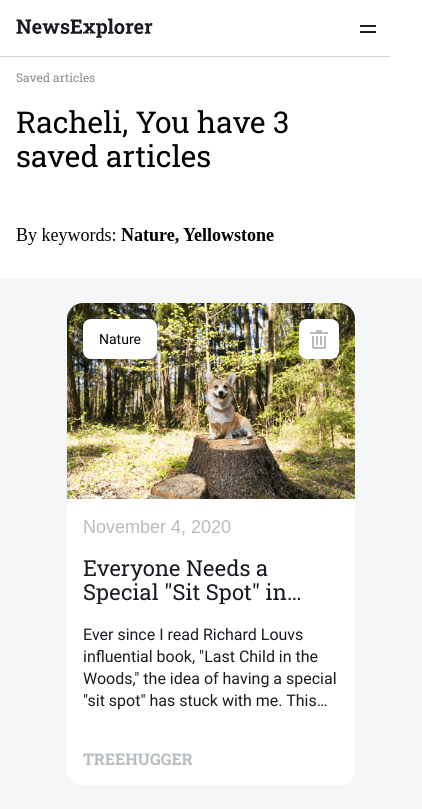
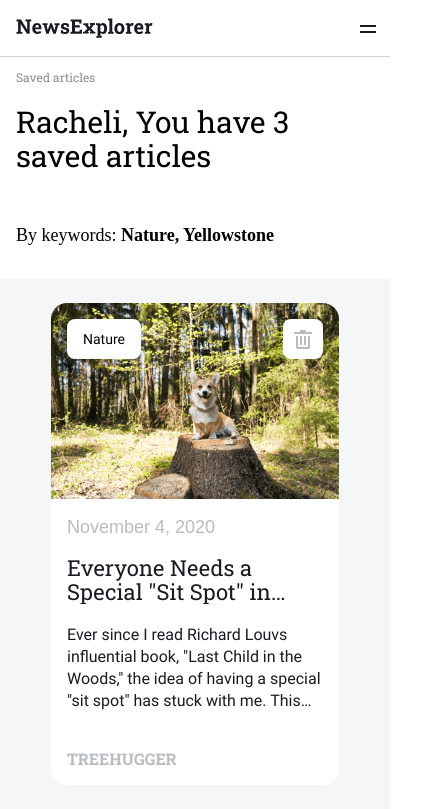
Before and after one commit to Rachelidekel/news-explorer-frontend, a React (Create React App) app: page /saved-news in a window 390 px wide. Shown: the top 809 px of the page, 422 px wide, since content can reach past the window. Built offline with nearby package versions, Linux system fonts and the light colour scheme.

Commit message:
more repactoring

```diff
--- a/src/components/NewsCardList/NewsCardList.css
+++ b/src/components/NewsCardList/NewsCardList.css
@@ -27,6 +27,6 @@
   .cards {
     grid-template-columns: repeat(1, 1fr);
     grid-gap: 10px;
-    max-width: 288px;
+    width: 288px;
   }
 }
--- a/src/components/SavedNews/SavedNews.css
+++ b/src/components/SavedNews/SavedNews.css
@@ -2,6 +2,11 @@
   background-color: rgba(245, 246, 247, 1);
   max-width: 1360px;
   padding: 80px 106px;
+}
+
+.saved-news__container {
+  max-width: 100%;
+  margin: 0 auto;
 }
 
 @media screen and (max-width: 768px) {
@@ -20,10 +25,15 @@
     padding-right: 16px;
     padding-left: 16px;
   }
+  .saved-news__container {
+    width: 320px;
+  }
 }
 
-@media screen and (max-width: 420px) {
+@media screen and (max-width: 330px) {
   .saved-news {
-    width: 100%;
+    width: 320px;
+    padding-right: 0;
+    padding-left: 0;
   }
 }
```
